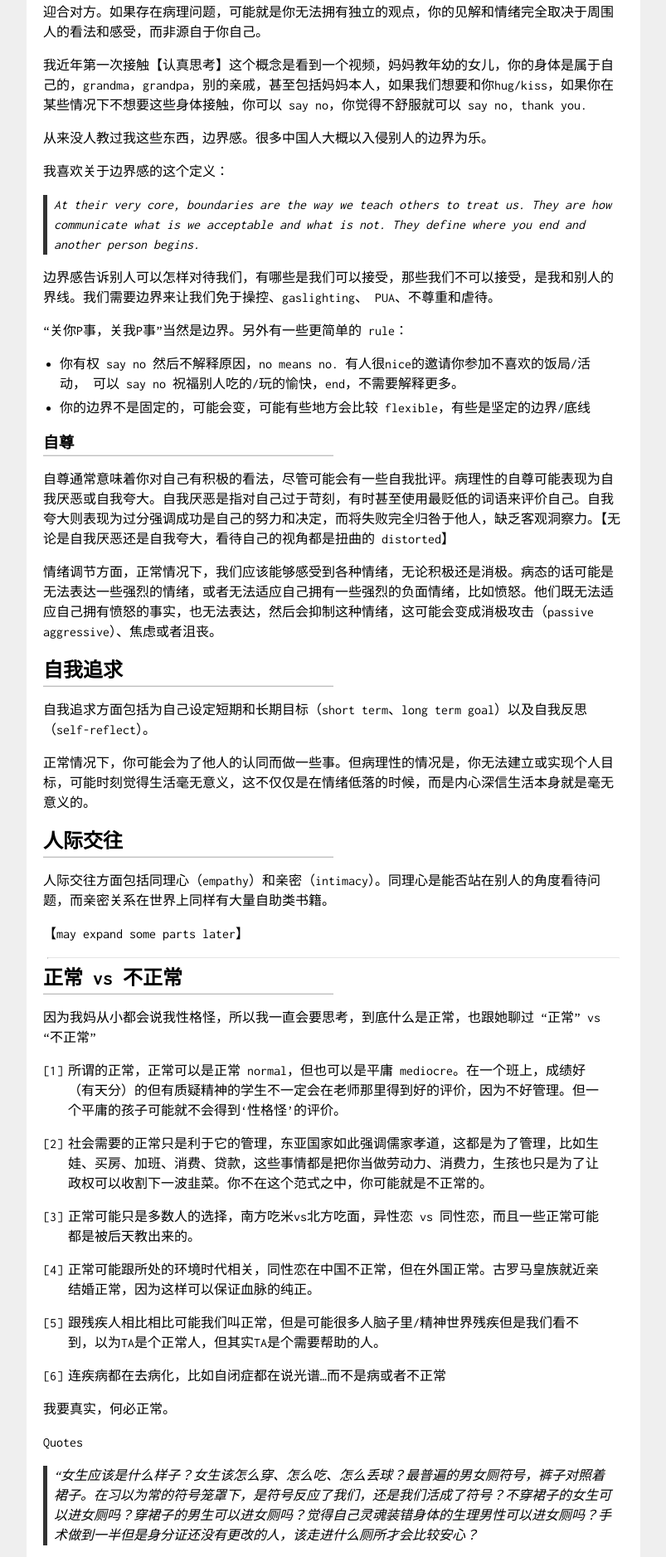
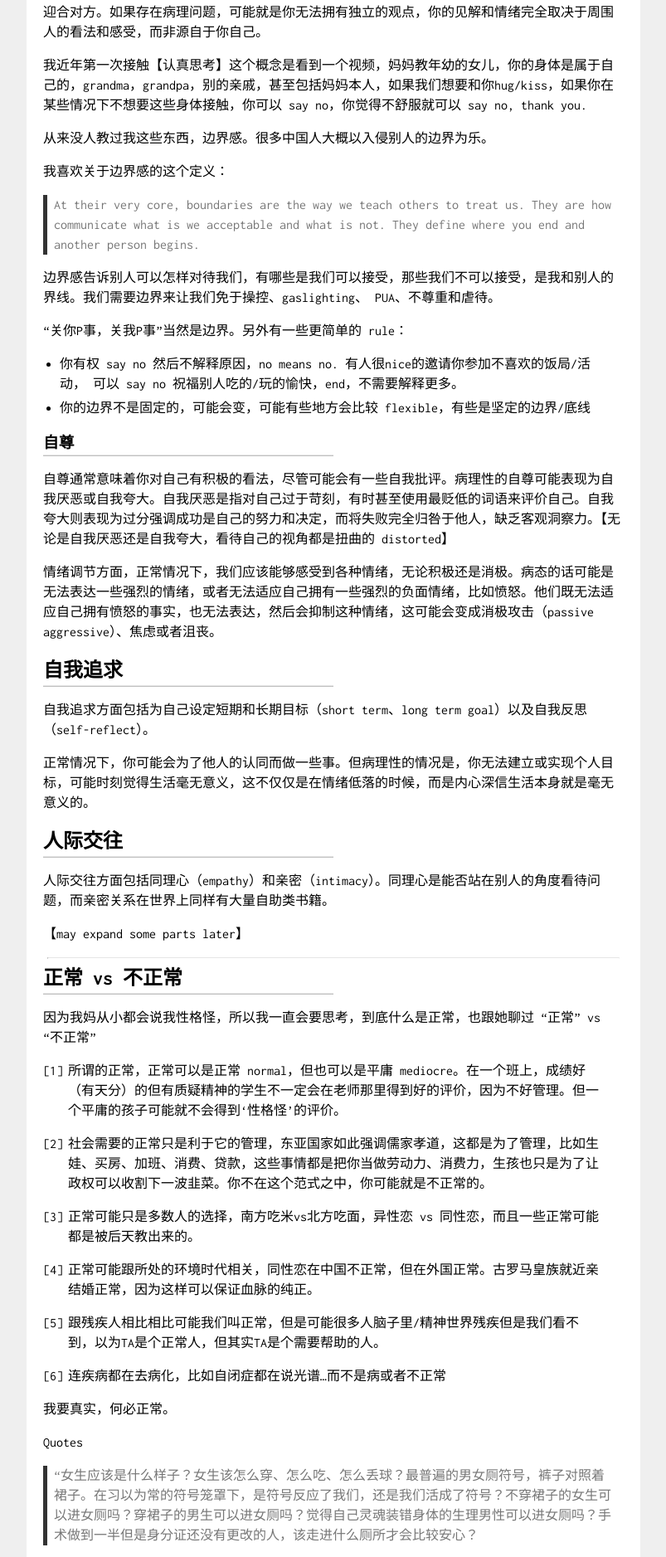
Before and after one commit to xue-think/xue-think.github.io, a Jekyll site: the page built from index.html, in a window 1280 px wide. Shown: the part 1082-2959 px from the top of the page at 83% size, without its empty margins (238-1041 px from the left). Built offline with Jekyll 4.4.1, drawn with Linux system fonts in a browser that asks for light colours.

Commit message:
Update main.scss

```diff
--- a/css/main.scss
+++ b/css/main.scss
@@ -211,7 +211,8 @@ code {
         border-left: 5px solid #333333;
         margin: 5px 0;
         padding: 0px 8px;
-        font-style: italic;
+        color: #777777;
+
     }
     .profile-picture {
         width: 15%;
```
